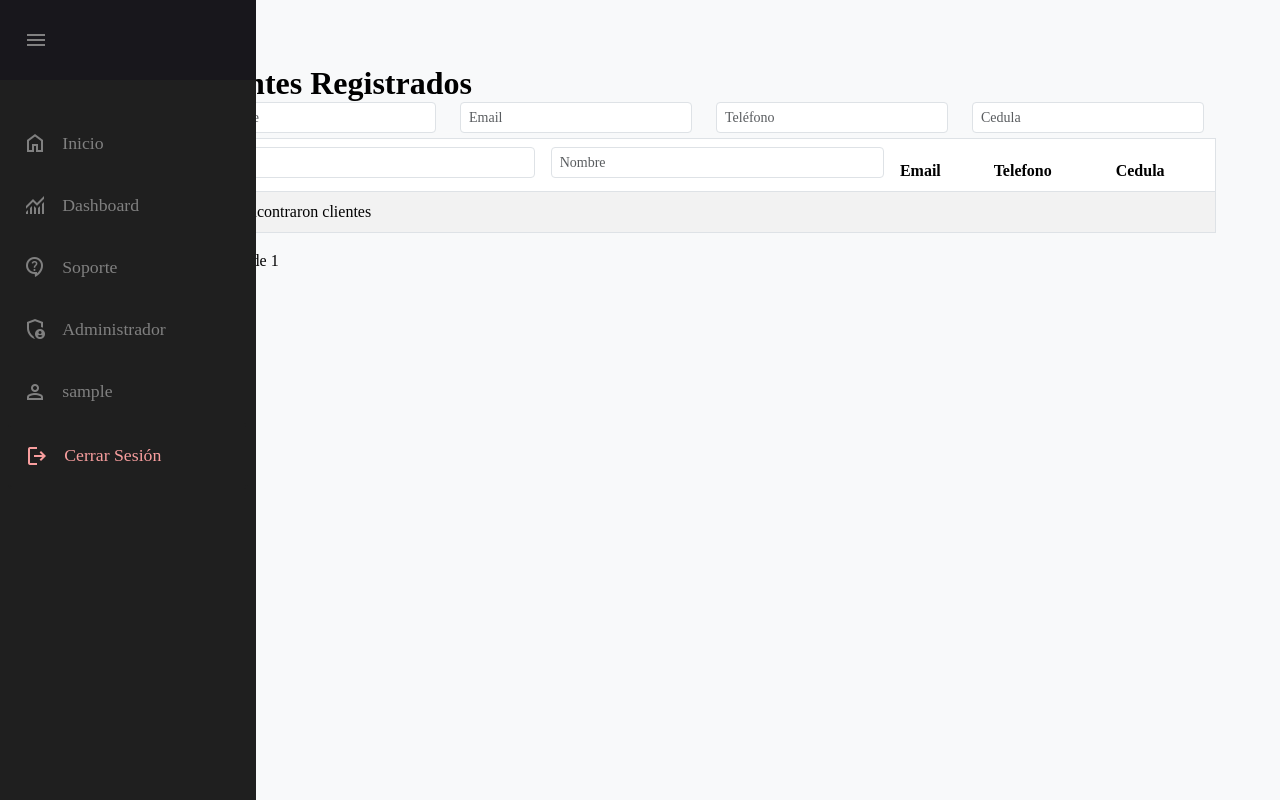
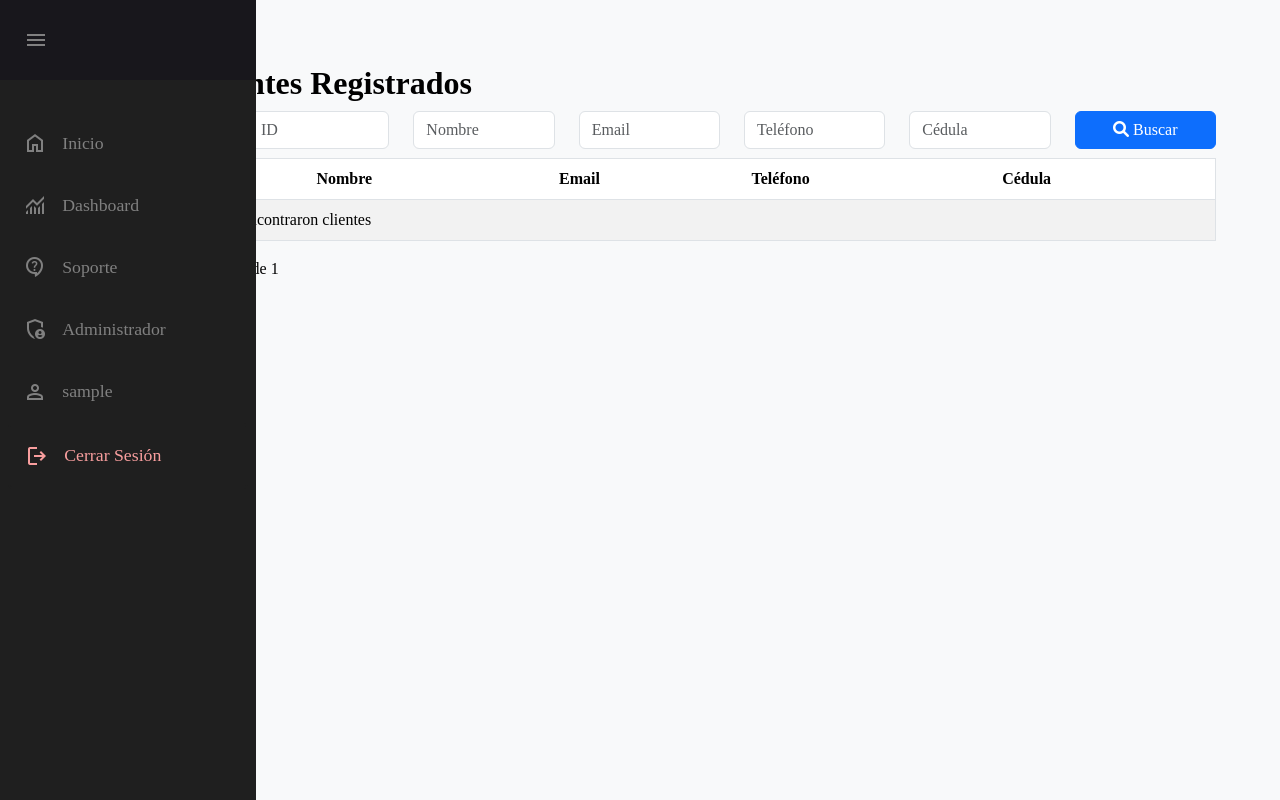
Before and after one commit to Reyes-code/sistema_pancoquito, a Django app: page /clientes/ in a window 1280 px wide. Run offline with Django 4.2, Linux system fonts and the light colour scheme; the visitor is signed in with stand-in values (Sample User, id 1); data that the repository does not hold is empty.

Commit message:
Arreglando los filtros

```diff
--- a/pedidos/forms.py
+++ b/pedidos/forms.py
@@ -4,4 +4,4 @@ from .models import Cliente
 class ClienteForm(forms.ModelForm):
     class Meta:
         model = Cliente
-        fields = ['cliente_id','nombre']
+        fields = ['cliente_id','nombre','email']
--- a/pedidos/templates/pedidos/lista_clientes.html
+++ b/pedidos/templates/pedidos/lista_clientes.html
@@ -23,44 +23,46 @@
         <div>
             <h3>Clientes Registrados</h3>
         </div>
-        <table class="table table-striped" border="1">
-        <div class="container d-flex justify-content-center align-items-center gap-4">
-
-
-
-            <input type="text" class="form-control form-control-sm filter-input"
-            placeholder="Nombre" data-column="1">
-            <input type="text" class="form-control form-control-sm filter-input"
-            placeholder="Email" data-column="2">
-            <input type="text" class="form-control form-control-sm filter-input"
-            placeholder="Teléfono" data-column="3">
-            <input type="text" class="form-control form-control-sm filter-input"
-            placeholder="Cedula" data-column="4">
+        <table class="table table-striped" border="1" id="tablaClientes">
+        <div class=" d-flex justify-content-center align-items-center gap-4">
+            <form method="get" class="mb-4 p-3 bg-light rounded">
+                <div class="row">
+                    <div class="col">
+                        <input type="text" class="form-control" name="cliente_id"
+                               placeholder="ID" value="{{ filtros.cliente_id }}">
+                    </div>
+                    <div class="col">
+                        <input type="text" class="form-control" name="nombre"
+                               placeholder="Nombre" value="{{ filtros.nombre }}">
+                    </div>
+                    <div class="col">
+                        <input type="text" class="form-control" name="email"
+                               placeholder="Email" value="{{ filtros.email }}">
+                    </div>
+                    <div class="col">
+                        <input type="text" class="form-control" name="telefono"
+                               placeholder="Teléfono" value="{{ filtros.telefono }}">
+                    </div>
+                    <div class="col">
+                        <input type="text" class="form-control" name="cedula"
+                               placeholder="Cédula" value="{{ filtros.cedula }}">
+                    </div>
+                    <div class="col">
+                        <button type="submit" class="btn btn-primary w-100">
+                            <i class="fas fa-search"></i> Buscar
+                        </button>
+                    </div>
+                </div>
+            </form>
 
         </div>
         <thead>
             <tr>
-
-                    <th>
-                        <input type="text" class="form-control form-control-sm filter-input"
-                        placeholder="ID" data-column="0">
-                    </th>
-                    <th>
-
-                        <input type="text" class="form-control form-control-sm filter-input"
-                        placeholder="Nombre" data-column="1">
-                    </th>
-
-                    <th>
-                       Email
-                    </th>
-
-                    <th>
-                        Telefono
-                    </th>
-                    <th>
-                        Cedula
-                    </th>
+                <th>ID </th>
+                <th>Nombre</th>
+                <th>Email</th>
+                <th>Teléfono</th>
+                <th>Cédula</th>
                 {% if user|has_group:"Empleado" %}
                 <th>Acciones</th>
                 {% endif %}
--- a/pedidos/views.py
+++ b/pedidos/views.py
@@ -39,7 +39,7 @@ def logout_view(request):
 def home(request):
     return render(request, 'pedidos/home.html')
 
-@never_cache
+"""
 @login_required
 def lista_clientes(request):
     # Filtrado
@@ -66,36 +66,55 @@ def lista_clientes(request):
     })
     response['Cache-Control'] = 'no-store, must-revalidate'
     return response
-
-
-@never_cache
+ """
 @login_required
 def lista_clientes(request):
-    # Filtrados
-    query = request.GET.get('q', '')
+    # Obtener parámetros de filtrado del request
+    filtros = {
+        'cliente_id': request.GET.get('cliente_id', ''),
+        'nombre': request.GET.get('nombre', ''),
+        'email': request.GET.get('email', ''),
+        'telefono': request.GET.get('telefono', ''),
+        'cedula': request.GET.get('cedula', ''),
+    }
+
+    # Consulta inicial
     clientes = Cliente.objects.all().order_by('cliente_id')
 
-    if query:
-        clientes = clientes.filter(
-            Q(cliente_id__icontains=query) |
-            Q(nombre__icontains=query) |
-            Q(email__icontains=query) |
-            Q(telefono__icontains=query)|
-            Q(cedula__icontains=query)
-        )
+    # Aplicar filtros si existen
+    if any(filtros.values()):
+        queries = []
+        if filtros['cliente_id']:
+            queries.append(Q(cliente_id__icontains=filtros['cliente_id']))
+        if filtros['nombre']:
+            queries.append(Q(nombre__icontains=filtros['nombre']))
+        if filtros['email']:
+            queries.append(Q(email__icontains=filtros['email']))
+        if filtros['telefono']:
+            queries.append(Q(telefono__icontains=filtros['telefono']))
+        if filtros['cedula']:
+            queries.append(Q(cedula__icontains=filtros['cedula']))
+
+        # Combinar filtros con OR (opcionalmente puede ser AND)
+        query = queries.pop()
+        for q in queries:
+            query |= q
+        clientes = clientes.filter(query)
 
     # Paginación
     paginator = Paginator(clientes, 20)
     page_number = request.GET.get('page')
     page_obj = paginator.get_page(page_number)
 
-    response = render(request, 'pedidos/lista_clientes.html', {
-        'query': query,
-        'page_obj' : page_obj
-    })
-    response['Cache-Control'] = 'no-store, must-revalidate'
-    print(response)
-    return response
+    context = {
+        'page_obj': page_obj,
+        'filtros': filtros,  # Para mantener los valores en los inputs
+    }
+    return render(request, 'pedidos/lista_clientes.html', context)
+
+
+
+
 
 def editar_cliente(request, cliente_id):
     cliente = get_object_or_404(Cliente, pk=cliente_id)
```
Lines whose indentation alone changed are shown as unchanged.
